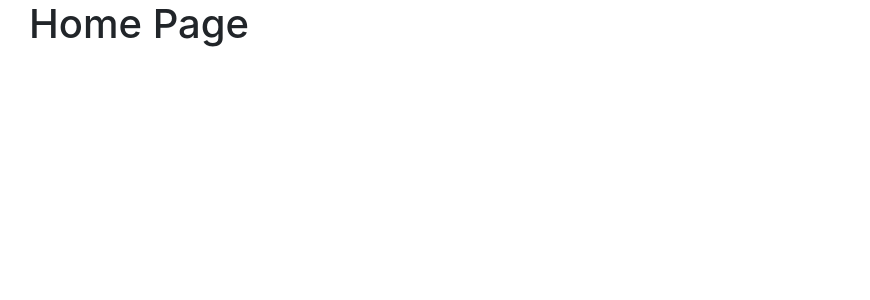
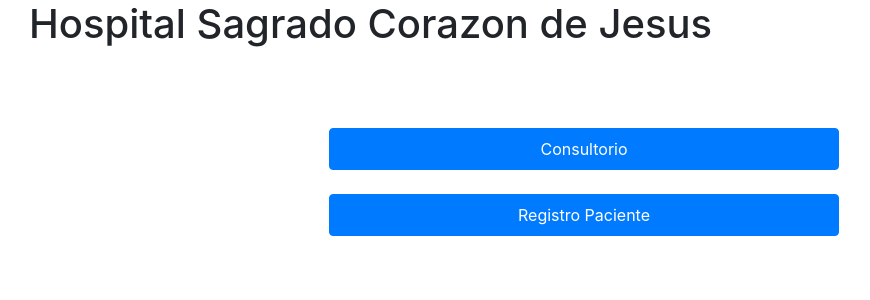
Before and after one commit to Rodwel09/CitaMedica_React, a React (Create React App) app: page / in a window 1280 px wide. Shown: the top 300 px of the page, without its empty margins (56-926 px from the left). Built offline with nearby package versions, Linux system fonts and the light colour scheme.

Commit message:
Adding change of status support

```diff
--- a/src/js/Pages/DoctorPage.jsx
+++ b/src/js/Pages/DoctorPage.jsx
@@ -2,10 +2,10 @@ import axios from "axios";
 import moment from "moment";
 import {React} from "react";
 import { useEffect, useState } from "react";
-import { getAllByTestId } from "@testing-library/react";
 import { Button, Card, Form, Modal, ModalBody, ModalHeader, ModalTitle } from "react-bootstrap";
 
-const API_PATH = "http://localhost/consulta_medica_php/GetPacientsData.php";
+const GET_PACIENT_API_PATH = "http://localhost/consulta_medica_php/GetPacientsData.php";
+const SET_PACIENT_STATUS_PATH = "http://localhost/consulta_medica_php/ChangeStatus.php";
 
 var option = 0;
 
@@ -17,7 +17,7 @@ function SetNotificationData(){
     const [post, setPost] = useState(false);
 
     useEffect(() => {
-        axios.get(API_PATH).then(resp => {
+        axios.get(GET_PACIENT_API_PATH).then(resp => {
             setPost(resp.data);
         });
     }, []);
@@ -42,7 +42,6 @@ function SetNotificationData(){
     }
     return allData;
 }
-
 
 function RenderHeaderPage(){
     var notificationData = [];
@@ -93,13 +92,43 @@ function RenderHeaderPage(){
     </div>;
 }
 
+function FinishAppointment(id, current_status){
+    // const [post, setPost] = useState(false);
+    var status_updated;
+
+    if (current_status == 1) {
+        status_updated = 2;
+    }
+    else {
+        status_updated = 1;
+    }
+
+    const data = {
+        id_paciente: id,
+        status_paciente_updated: status_updated
+    };
+
+    var allData = new FormData();
+    allData.append('id_paciente', id);
+    allData.append('status_paciente_updated', status_updated);
+
+    axios({
+        method: "post",
+        url: SET_PACIENT_STATUS_PATH,
+        data: allData,
+        headers: { "Content-Type": "application/json" }
+    }).then(resp => {
+        console.log(resp);
+    })
+}
+
 function SetPacientData(){
     let allData = [];
 
     const [post, setPost] = useState(false);
 
     useEffect(() => {
-        axios.get(API_PATH).then(resp => {
+        axios.get(GET_PACIENT_API_PATH).then(resp => {
             setPost(resp.data);
         });
     }, []);
@@ -113,6 +142,10 @@ function SetPacientData(){
                     <Card.Title>Nombre de cliente: {post[index].nombre_paciente}</Card.Title>
                     <Card.Text>Diagnostico: {post[index].padecimiento_paciente}</Card.Text>
                 </Card.Body>
+                <Card.Footer>
+                    <Button variant="primary" onClick={() => FinishAppointment(post[index].id_paciente, post[index].StatusPaciente)}>Termino Consulta</Button>{' '}
+                    <Button variant="secondary">Mover Consulta</Button>{' '}
+                </Card.Footer>
             </Card></td>);
         }
     }
--- a/src/js/Pages/HomePage.jsx
+++ b/src/js/Pages/HomePage.jsx
@@ -1,7 +1,19 @@
 import React from "react";
 
 const HomePage = () => {
-    return <h1>Home Page</h1>;
+    return <div className="row">
+        <div className="col-12">
+            <h1>Hospital Sagrado Corazon de Jesus</h1>
+        </div>
+        <div className="col-md-12"><br /><br /><br /></div>
+        <div className="col-sm-6 mx-auto">
+            <div className="col-md-12">
+                <a href="./pagina_doctor" className="btn btn-primary nav-link">Consultorio</a><br />
+                <a href="./registro_paciente" className="btn btn-primary nav-link">Registro Paciente</a>
+            </div>
+        </div>
+
+    </div>;
 }
 
 export default HomePage;
```
